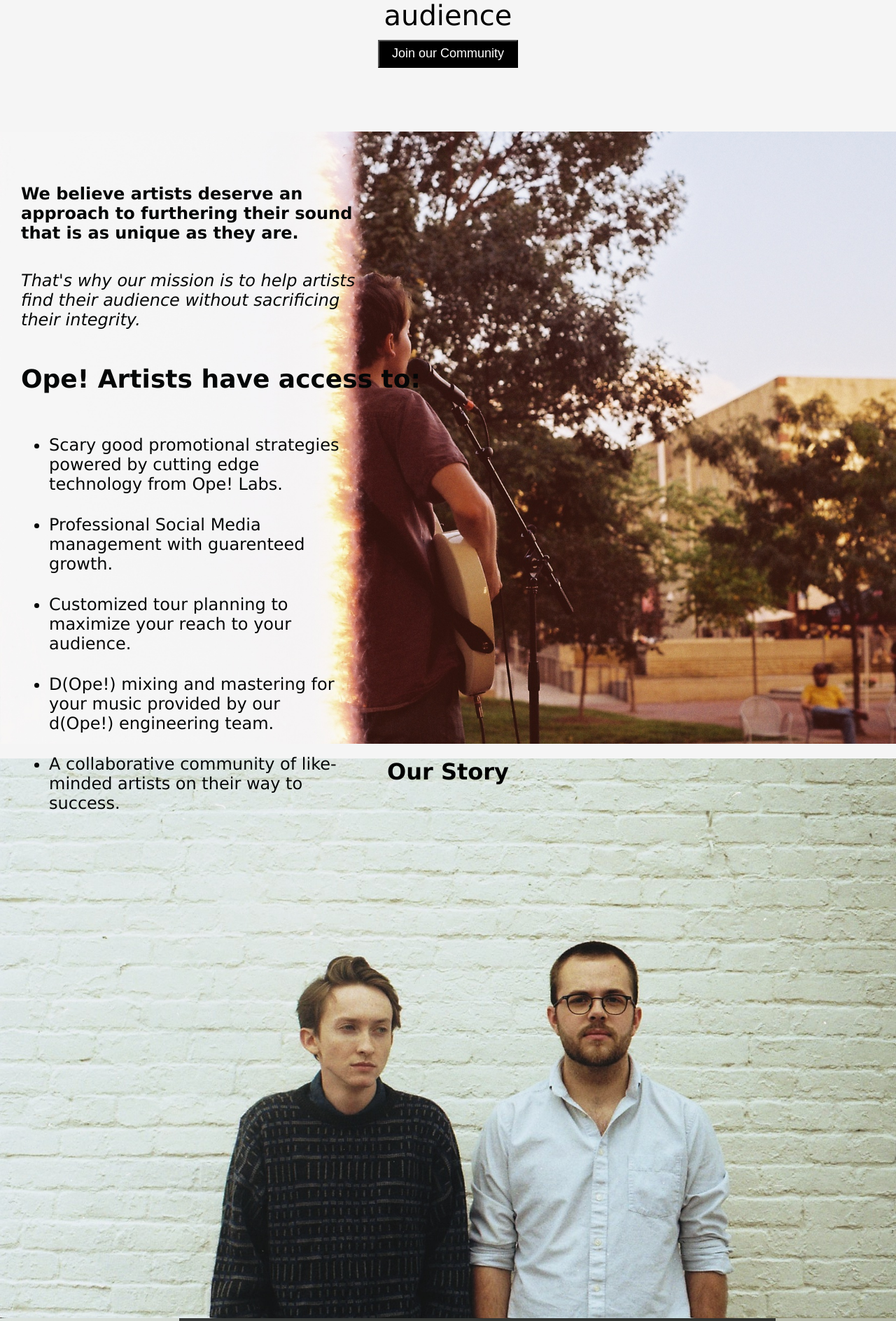
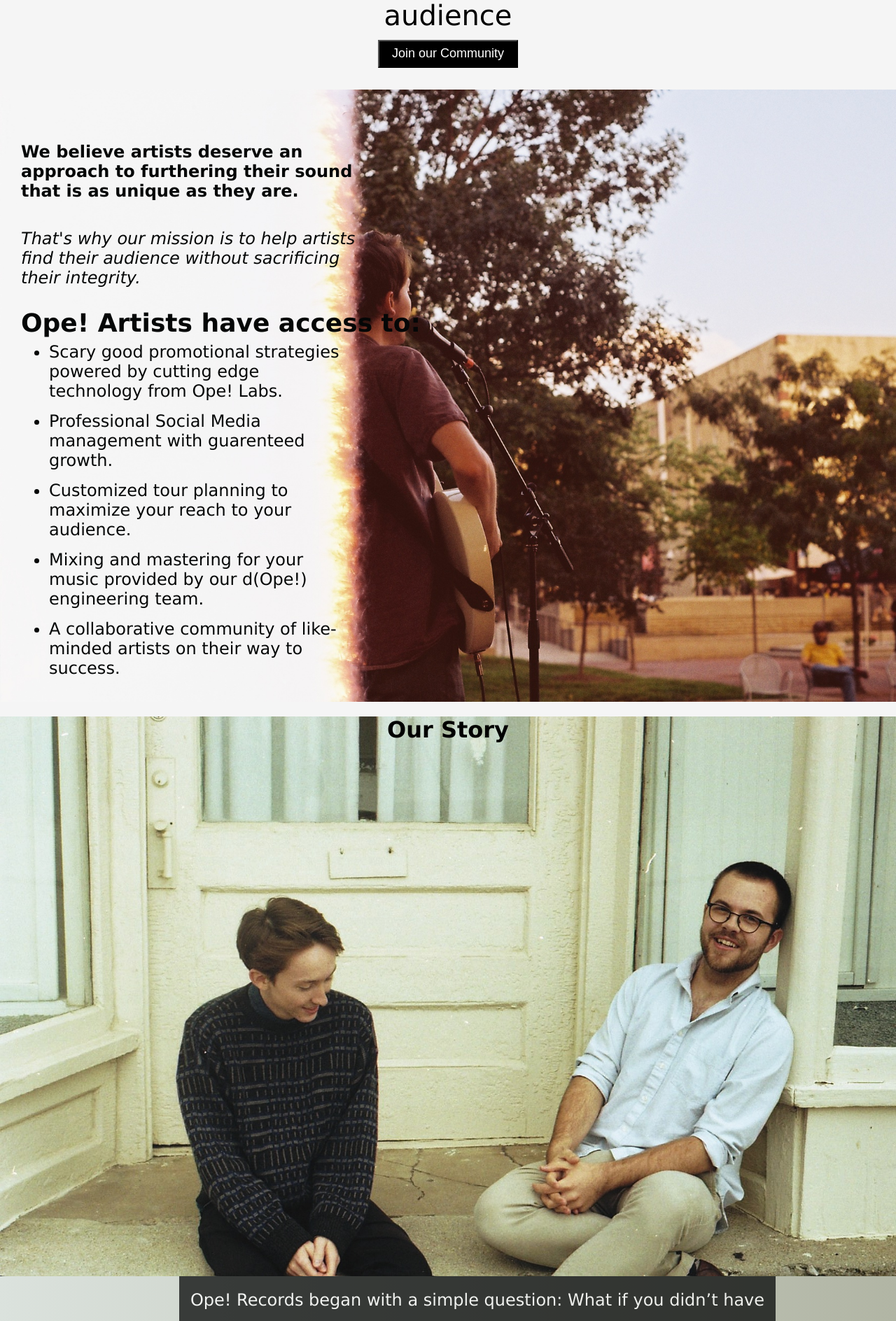
Before and after one commit to likealostcause/CSC365-final-project, a Node server app: page / in a window 1280 px wide. Shown: the part 371-2259 px from the top of the page at 70% size. Run offline with Node 20, Linux system fonts and the light colour scheme; some libraries are stand-ins or nearby versions.

Commit message:
Minor aesthetic adjustments

```diff
--- a/resources/css/StyleSheet.css
+++ b/resources/css/StyleSheet.css
@@ -26,6 +26,7 @@ body {
 	text-align: center;
 	font-size: 40px;
 	padding-top: 15px;
+	padding-bottom: 15px;
 }
 
 #headerImage {
@@ -71,7 +72,6 @@ body {
 	padding-left: 30px;
 	padding-top: 75px;
 	font-size: 24px;
-	margin-top: 75px;
 }
 .bold {
 	font-weight: bold;
@@ -88,17 +88,27 @@ body {
 	padding-top: 20px;
 }
 
+.list h2 {
+	padding-top: 10px;
+	margin: 0;
+}
+
 .list ul {
+	margin: 0;
 	width: 33%;
 }
 
+.list li:first-child {
+	padding-top: 7px;
+	width: 101%;
+}
 .list li {
-	padding-top: 30px;
+	padding-top: 15px;
 }
 
 #homeThree {
 	text-align: center;
-	background: url('../images/img060_022.jpg');
+	background: url('../images/img055_017.jpg');
 	height: 100vh;
 	width: 100%;
 	background-position: bottom;
--- a/views/homepage.pug
+++ b/views/homepage.pug
@@ -14,7 +14,7 @@ block content
         li Scary good promotional strategies powered by cutting edge technology from Ope! Labs.
         li Professional Social Media management with guarenteed growth.
         li Customized tour planning to maximize your reach to your audience.
-        li D(Ope!) mixing and mastering for your music provided by our d(Ope!) engineering team.
+        li Mixing and mastering for your music provided by our d(Ope!) engineering team.
         li A collaborative community of like-minded artists on their way to success.
   div#homeThree
     h1 Our Story
```
